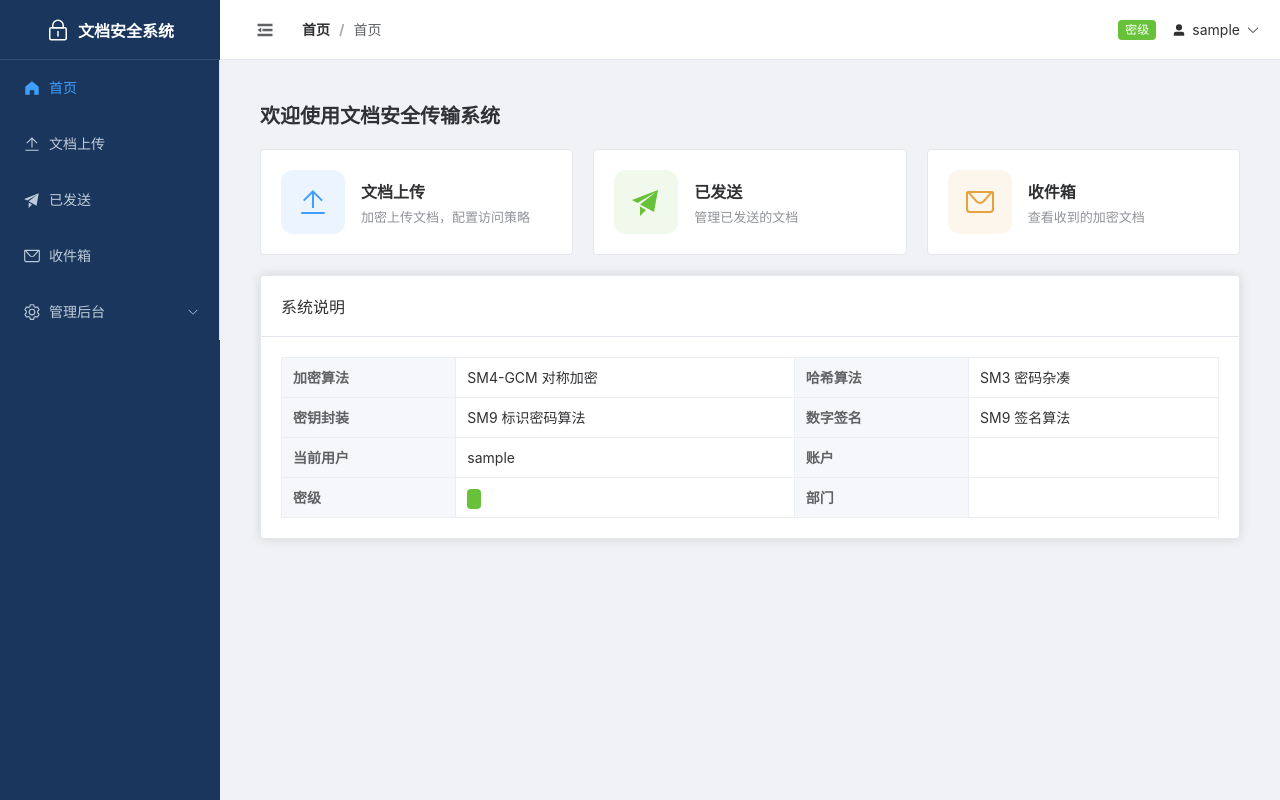
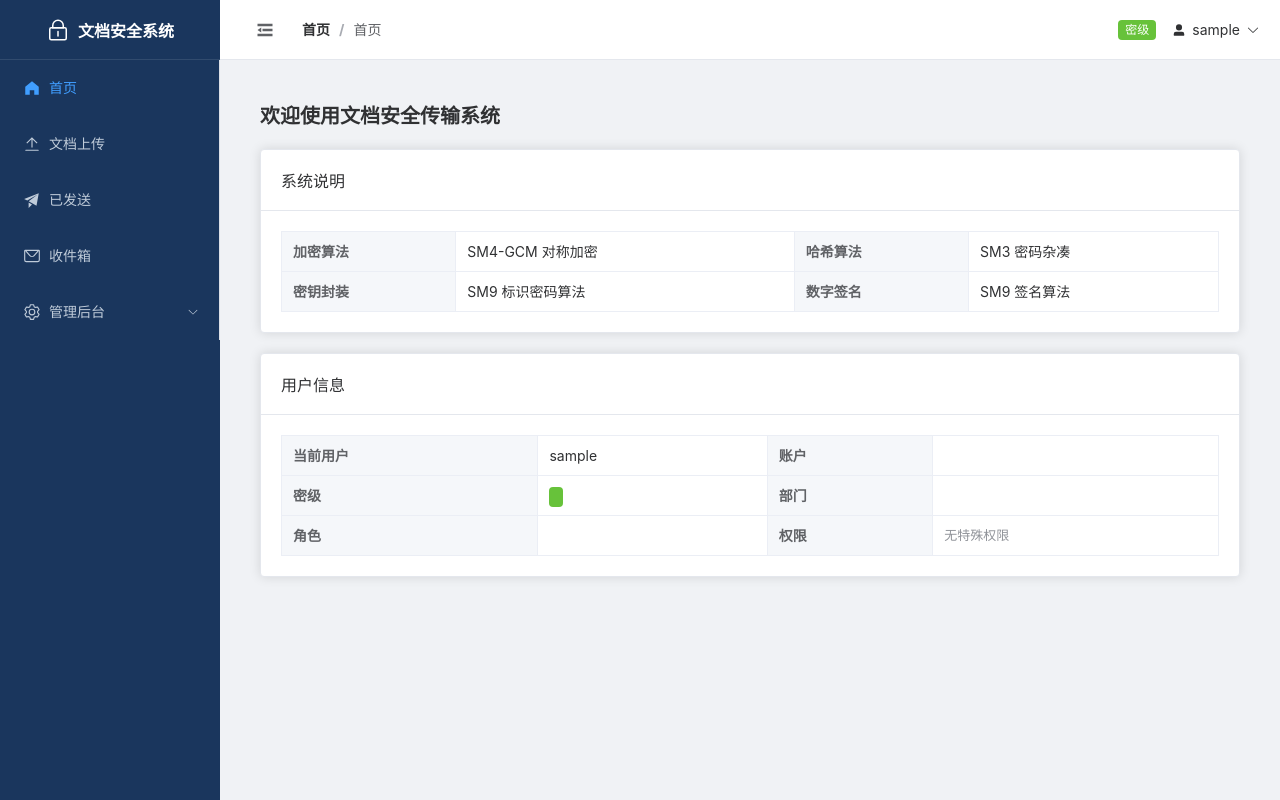
Before and after one commit to Desloratadine/ClassDesign-frontend, a Vue app: page /home in a window 1280 px wide. Built offline with nearby package versions, Linux system fonts and the light colour scheme; sample sign-in values are in the browser's storage.

Commit message:
删除首页导航，优化显示内容

```diff
--- a/src/views/Home.vue
+++ b/src/views/Home.vue
@@ -4,43 +4,7 @@
       <h2>欢迎使用文档安全传输系统</h2>
     </div>
 
-    <el-row :gutter="20">
-      <el-col :span="8">
-        <el-card shadow="hover" @click="$router.push('/upload')" class="home-card">
-          <div class="card-icon" style="background: #ecf5ff; color: #409eff">
-            <el-icon :size="32"><Upload /></el-icon>
-          </div>
-          <div class="card-info">
-            <h3>文档上传</h3>
-            <p>加密上传文档，配置访问策略</p>
-          </div>
-        </el-card>
-      </el-col>
-      <el-col :span="8">
-        <el-card shadow="hover" @click="$router.push('/sent')" class="home-card">
-          <div class="card-icon" style="background: #f0f9eb; color: #67c23a">
-            <el-icon :size="32"><Promotion /></el-icon>
-          </div>
-          <div class="card-info">
-            <h3>已发送</h3>
-            <p>管理已发送的文档</p>
-          </div>
-        </el-card>
-      </el-col>
-      <el-col :span="8">
-        <el-card shadow="hover" @click="$router.push('/inbox')" class="home-card">
-          <div class="card-icon" style="background: #fdf6ec; color: #e6a23c">
-            <el-icon :size="32"><Message /></el-icon>
-          </div>
-          <div class="card-info">
-            <h3>收件箱</h3>
-            <p>查看收到的加密文档</p>
-          </div>
-        </el-card>
-      </el-col>
-    </el-row>
-
-    <el-card class="mt-20">
+    <el-card>
       <template #header>
         <span>系统说明</span>
       </template>
@@ -49,6 +13,14 @@
         <el-descriptions-item label="哈希算法">SM3 密码杂凑</el-descriptions-item>
         <el-descriptions-item label="密钥封装">SM9 标识密码算法</el-descriptions-item>
         <el-descriptions-item label="数字签名">SM9 签名算法</el-descriptions-item>
+      </el-descriptions>
+    </el-card>
+
+    <el-card class="mt-20">
+      <template #header>
+        <span>用户信息</span>
+      </template>
+      <el-descriptions :column="2" border>
         <el-descriptions-item label="当前用户">{{ authStore.user?.username }}</el-descriptions-item>
         <el-descriptions-item label="账户">{{ authStore.user?.account }}</el-descriptions-item>
         <el-descriptions-item label="密级">
@@ -57,57 +29,46 @@
           </el-tag>
         </el-descriptions-item>
         <el-descriptions-item label="部门">{{ authStore.user?.dept }}</el-descriptions-item>
+        <el-descriptions-item label="角色">{{ authStore.user?.roleId }}</el-descriptions-item>
+        <el-descriptions-item label="权限">
+          <div class="privileges-tags">
+            <el-tag v-for="perm in privilegeList" :key="perm" size="small" type="info" effect="plain">{{ perm }}</el-tag>
+            <span v-if="privilegeList.length === 0" class="text-muted">无特殊权限</span>
+          </div>
+        </el-descriptions-item>
       </el-descriptions>
     </el-card>
   </div>
 </template>
 
 <script setup lang="ts">
-import { Upload, Promotion, Message } from '@element-plus/icons-vue'
+import { computed } from 'vue'
 import { useAuthStore } from '@/stores/auth'
 import { getSecurityColor } from '@/utils'
 
 const authStore = useAuthStore()
+
+/** 当前用户拥有的所有权限列表 */
+const privilegeList = computed(() => {
+  const p = authStore.user?.privileges
+  if (!p || !p.trim()) return [] as string[]
+  return p.trim().split(/\s+/)
+})
 </script>
 
 <style scoped>
-.home-card {
-  cursor: pointer;
-  transition: transform 0.2s;
-}
-
-.home-card:hover {
-  transform: translateY(-4px);
-}
-
-.home-card :deep(.el-card__body) {
-  display: flex;
-  align-items: center;
-  gap: 16px;
-}
-
-.card-icon {
-  width: 64px;
-  height: 64px;
-  border-radius: 12px;
-  display: flex;
-  align-items: center;
-  justify-content: center;
-  flex-shrink: 0;
-}
-
-.card-info h3 {
-  font-size: 16px;
-  margin-bottom: 4px;
-  color: #303133;
-}
-
-.card-info p {
-  font-size: 13px;
-  color: #909399;
-}
-
 .mt-20 {
   margin-top: 20px;
 }
+
+.privileges-tags {
+  display: flex;
+  flex-wrap: wrap;
+  gap: 6px;
+}
+
+.text-muted {
+  color: #909399;
+  font-size: 13px;
+}
 </style>
```
